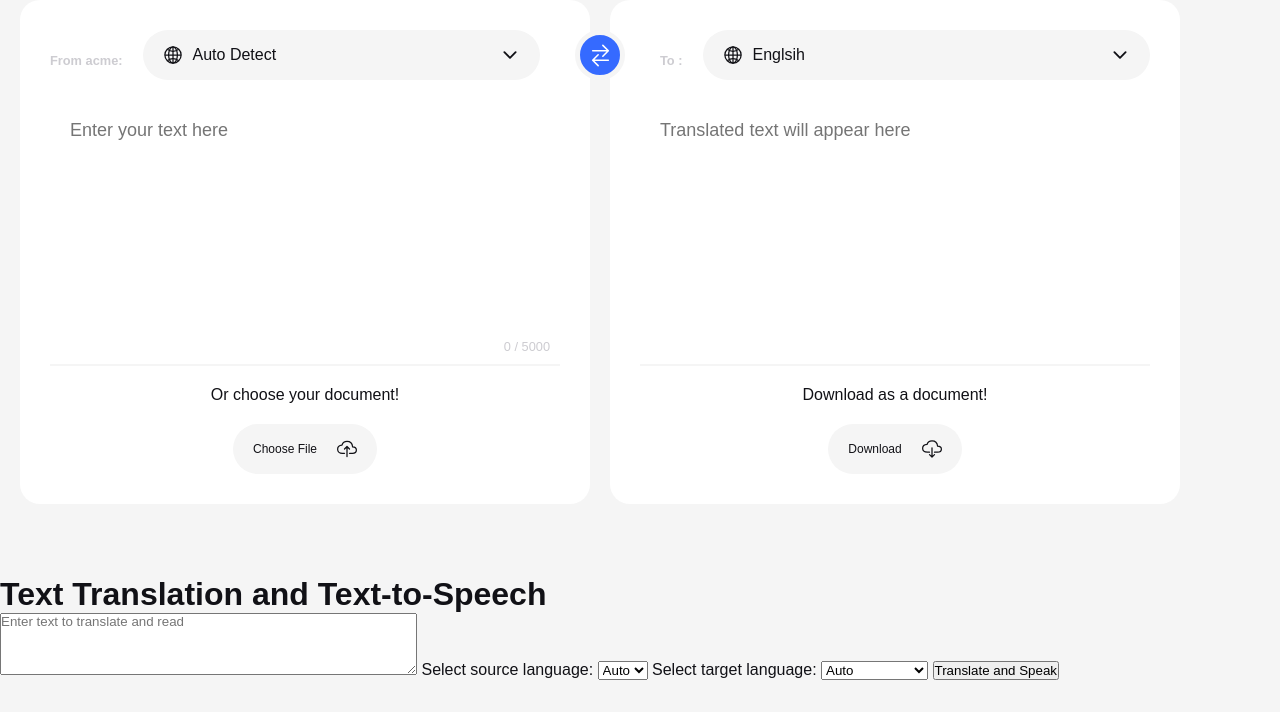
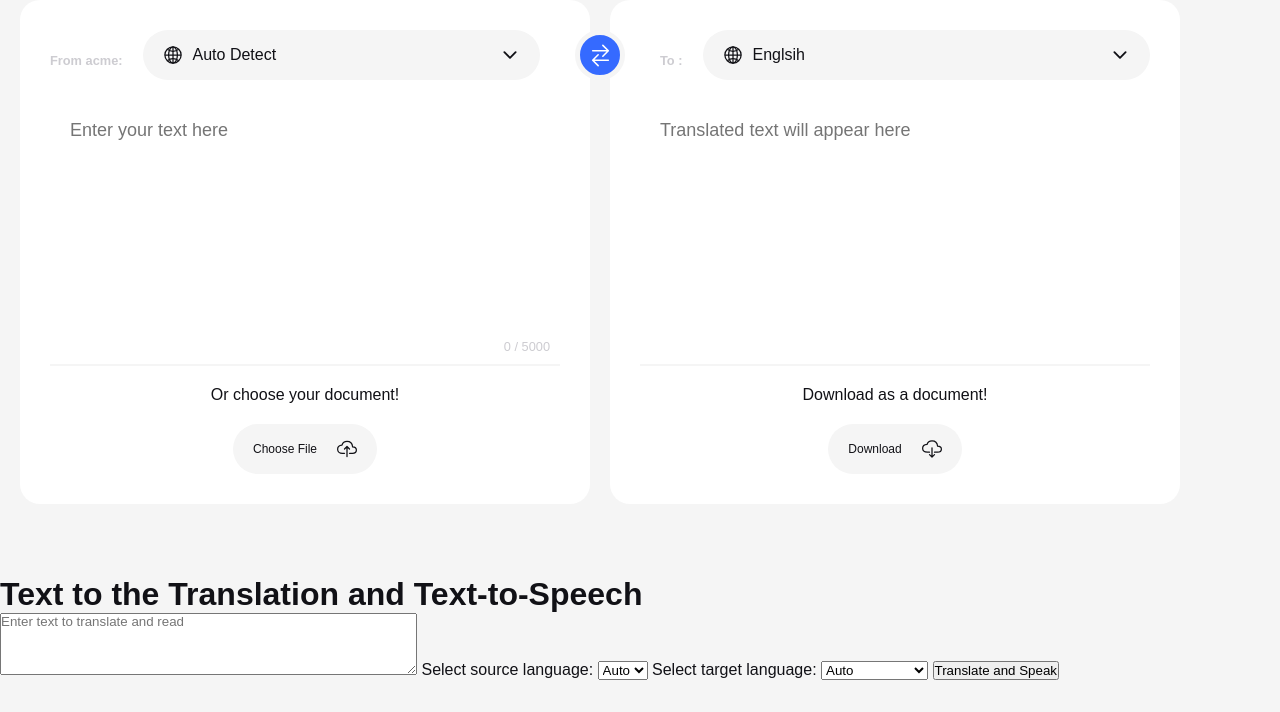
Before and after one commit to ghanikhan7/translater, a plain HTML site: page index.html in a window 1280 px wide. Shown: the top 712 px of the page. Drawn offline with nearby package versions, Linux system fonts and the light colour scheme.

Commit message:
added to the

```diff
--- a/index.html
+++ b/index.html
@@ -108,7 +108,7 @@
     <br>
      <!-- add code by Jawad shifted to down by adding new containor -->
   <div class="down" >
-     <h1>Text Translation and Text-to-Speech</h1>
+     <h1>Text to the Translation and Text-to-Speech</h1>
 
     <textarea id="textToTranslate" rows="4" cols="50" placeholder="Enter text to translate and read"></textarea>
 
```
